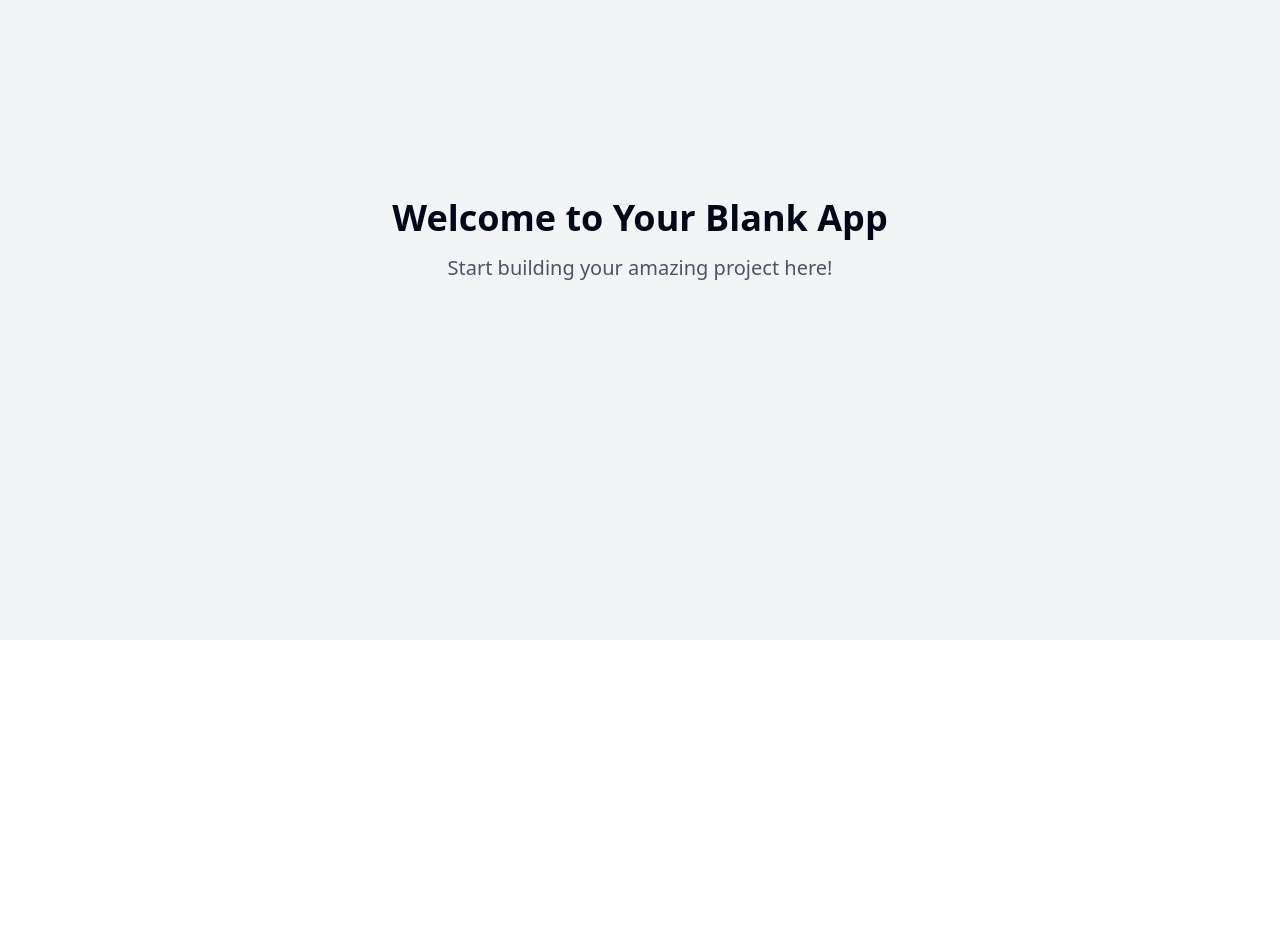
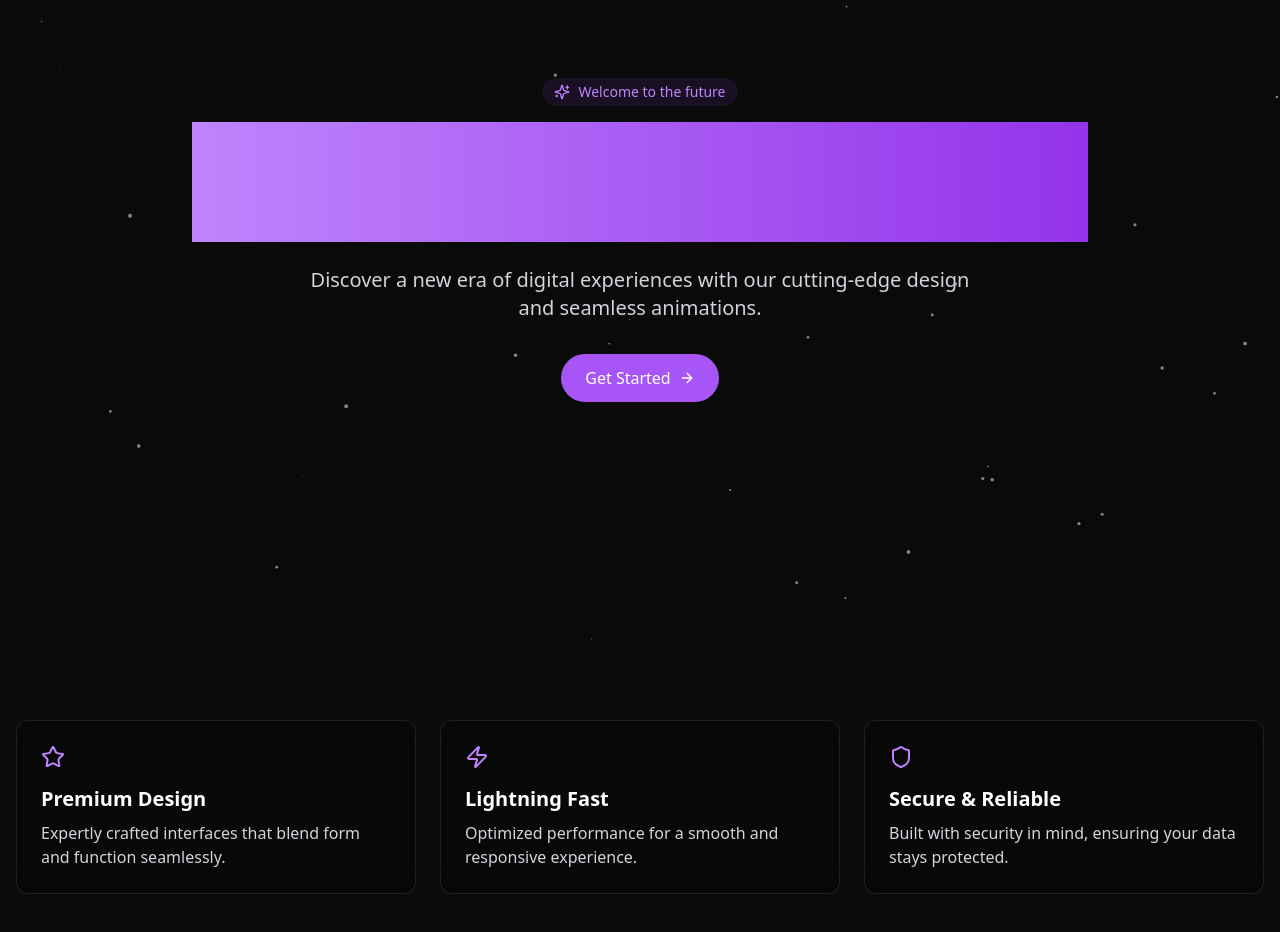
Before and after one commit to Roy9957/night, a React (Vite) app: page / in a window 1280 px wide. Shown: the part 160-1092 px from the top of the page. Before the commit the page ends 800 px from the top, so only its background shows below. Built offline with nearby package versions, Linux system fonts and the light colour scheme.

Commit message:
Implement landing page
Create a stylish and animated landing webpage with night mode.

```diff
--- a/package.json
+++ b/package.json
@@ -45,6 +45,7 @@
     "cmdk": "^1.0.0",
     "date-fns": "^3.6.0",
     "embla-carousel-react": "^8.3.0",
+    "framer-motion": "^12.4.7",
     "input-otp": "^1.2.4",
     "lucide-react": "^0.462.0",
     "next-themes": "^0.3.0",
--- /dev/null
+++ b/src/components/AnimatedCard.tsx
@@ -0,0 +1,28 @@
+
+import React from "react";
+import { motion } from "framer-motion";
+
+interface AnimatedCardProps {
+  title: string;
+  description: string;
+  icon: React.ReactNode;
+}
+
+const AnimatedCard = ({ title, description, icon }: AnimatedCardProps) => {
+  return (
+    <motion.div
+      className="glass-effect rounded-xl p-6 relative overflow-hidden group"
+      whileHover={{ scale: 1.02 }}
+      transition={{ type: "spring", stiffness: 300, damping: 20 }}
+    >
+      <div className="absolute inset-0 opacity-0 group-hover:opacity-100 bg-gradient-to-r from-purple-500/10 to-transparent transition-opacity duration-300" />
+      <div className="relative z-10">
+        <div className="mb-4 text-purple-400">{icon}</div>
+        <h3 className="text-xl font-semibold mb-2 text-white">{title}</h3>
+        <p className="text-gray-300">{description}</p>
+      </div>
+    </motion.div>
+  );
+};
+
+export default AnimatedCard;
--- /dev/null
+++ b/src/components/HeroSection.tsx
@@ -0,0 +1,54 @@
+
+import React from "react";
+import { motion } from "framer-motion";
+import { ArrowRight, Sparkles } from "lucide-react";
+
+const HeroSection = () => {
+  return (
+    <div className="relative min-h-screen flex items-center justify-center px-4">
+      <div className="text-center z-10 max-w-4xl mx-auto">
+        <motion.div
+          initial={{ opacity: 0, y: 20 }}
+          animate={{ opacity: 1, y: 0 }}
+          transition={{ duration: 0.8 }}
+        >
+          <span className="inline-flex items-center px-3 py-1 text-sm font-medium rounded-full bg-purple-500/10 text-purple-400 mb-4">
+            <Sparkles className="w-4 h-4 mr-2" />
+            Welcome to the future
+          </span>
+        </motion.div>
+
+        <motion.h1
+          className="text-4xl md:text-6xl font-bold mb-6 bg-clip-text text-transparent animated-gradient"
+          initial={{ opacity: 0, y: 20 }}
+          animate={{ opacity: 1, y: 0 }}
+          transition={{ duration: 0.8, delay: 0.2 }}
+        >
+          Experience the Next Level of Design
+        </motion.h1>
+
+        <motion.p
+          className="text-lg md:text-xl text-gray-300 mb-8 max-w-2xl mx-auto"
+          initial={{ opacity: 0, y: 20 }}
+          animate={{ opacity: 1, y: 0 }}
+          transition={{ duration: 0.8, delay: 0.4 }}
+        >
+          Discover a new era of digital experiences with our cutting-edge design and seamless animations.
+        </motion.p>
+
+        <motion.div
+          initial={{ opacity: 0, y: 20 }}
+          animate={{ opacity: 1, y: 0 }}
+          transition={{ duration: 0.8, delay: 0.6 }}
+        >
+          <button className="group px-6 py-3 rounded-full bg-purple-500 text-white font-medium inline-flex items-center hover:bg-purple-600 transition-colors">
+            Get Started
+            <ArrowRight className="w-4 h-4 ml-2 group-hover:translate-x-1 transition-transform" />
+          </button>
+        </motion.div>
+      </div>
+    </div>
+  );
+};
+
+export default HeroSection;
--- /dev/null
+++ b/src/components/ParticleBackground.tsx
@@ -0,0 +1,77 @@
+
+import React, { useEffect, useRef } from "react";
+
+const ParticleBackground = () => {
+  const canvasRef = useRef<HTMLCanvasElement>(null);
+
+  useEffect(() => {
+    const canvas = canvasRef.current;
+    if (!canvas) return;
+
+    const ctx = canvas.getContext("2d");
+    if (!ctx) return;
+
+    canvas.width = window.innerWidth;
+    canvas.height = window.innerHeight;
+
+    const particles: Array<{
+      x: number;
+      y: number;
+      radius: number;
+      dx: number;
+      dy: number;
+    }> = [];
+
+    // Create particles
+    for (let i = 0; i < 50; i++) {
+      const radius = Math.random() * 2;
+      particles.push({
+        x: Math.random() * canvas.width,
+        y: Math.random() * canvas.height,
+        radius,
+        dx: (Math.random() - 0.5) * 0.5,
+        dy: (Math.random() - 0.5) * 0.5,
+      });
+    }
+
+    const animate = () => {
+      requestAnimationFrame(animate);
+      ctx.clearRect(0, 0, canvas.width, canvas.height);
+
+      particles.forEach((particle) => {
+        ctx.beginPath();
+        ctx.arc(particle.x, particle.y, particle.radius, 0, Math.PI * 2);
+        ctx.fillStyle = "rgba(255, 255, 255, 0.5)";
+        ctx.fill();
+
+        // Update position
+        particle.x += particle.dx;
+        particle.y += particle.dy;
+
+        // Bounce off walls
+        if (particle.x < 0 || particle.x > canvas.width) particle.dx *= -1;
+        if (particle.y < 0 || particle.y > canvas.height) particle.dy *= -1;
+      });
+    };
+
+    animate();
+
+    const handleResize = () => {
+      canvas.width = window.innerWidth;
+      canvas.height = window.innerHeight;
+    };
+
+    window.addEventListener("resize", handleResize);
+    return () => window.removeEventListener("resize", handleResize);
+  }, []);
+
+  return (
+    <canvas
+      ref={canvasRef}
+      className="fixed inset-0 pointer-events-none z-0"
+      style={{ background: "transparent" }}
+    />
+  );
+};
+
+export default ParticleBackground;
--- a/src/index.css
+++ b/src/index.css
@@ -1,101 +1,77 @@
+
 @tailwind base;
 @tailwind components;
 @tailwind utilities;
 
 @layer base {
   :root {
-    --background: 0 0% 100%;
-    --foreground: 222.2 84% 4.9%;
-
-    --card: 0 0% 100%;
-    --card-foreground: 222.2 84% 4.9%;
-
-    --popover: 0 0% 100%;
-    --popover-foreground: 222.2 84% 4.9%;
-
-    --primary: 222.2 47.4% 11.2%;
-    --primary-foreground: 210 40% 98%;
-
-    --secondary: 210 40% 96.1%;
-    --secondary-foreground: 222.2 47.4% 11.2%;
-
-    --muted: 210 40% 96.1%;
-    --muted-foreground: 215.4 16.3% 46.9%;
-
-    --accent: 210 40% 96.1%;
-    --accent-foreground: 222.2 47.4% 11.2%;
-
-    --destructive: 0 84.2% 60.2%;
-    --destructive-foreground: 210 40% 98%;
-
-    --border: 214.3 31.8% 91.4%;
-    --input: 214.3 31.8% 91.4%;
-    --ring: 222.2 84% 4.9%;
-
-    --radius: 0.5rem;
-
-    --sidebar-background: 0 0% 98%;
-
-    --sidebar-foreground: 240 5.3% 26.1%;
-
-    --sidebar-primary: 240 5.9% 10%;
-
-    --sidebar-primary-foreground: 0 0% 98%;
-
-    --sidebar-accent: 240 4.8% 95.9%;
-
-    --sidebar-accent-foreground: 240 5.9% 10%;
-
-    --sidebar-border: 220 13% 91%;
-
-    --sidebar-ring: 217.2 91.2% 59.8%;
-  }
-
-  .dark {
-    --background: 222.2 84% 4.9%;
-    --foreground: 210 40% 98%;
-
-    --card: 222.2 84% 4.9%;
-    --card-foreground: 210 40% 98%;
-
-    --popover: 222.2 84% 4.9%;
-    --popover-foreground: 210 40% 98%;
-
-    --primary: 210 40% 98%;
-    --primary-foreground: 222.2 47.4% 11.2%;
-
-    --secondary: 217.2 32.6% 17.5%;
-    --secondary-foreground: 210 40% 98%;
-
-    --muted: 217.2 32.6% 17.5%;
-    --muted-foreground: 215 20.2% 65.1%;
-
-    --accent: 217.2 32.6% 17.5%;
-    --accent-foreground: 210 40% 98%;
-
+    --background: 240 10% 3.9%;
+    --foreground: 0 0% 98%;
+    --card: 240 10% 3.9%;
+    --card-foreground: 0 0% 98%;
+    --popover: 240 10% 3.9%;
+    --popover-foreground: 0 0% 98%;
+    --primary: 262.1 83.3% 57.8%;
+    --primary-foreground: 210 20% 98%;
+    --secondary: 240 3.7% 15.9%;
+    --secondary-foreground: 0 0% 98%;
+    --muted: 240 3.7% 15.9%;
+    --muted-foreground: 240 5% 64.9%;
+    --accent: 240 3.7% 15.9%;
+    --accent-foreground: 0 0% 98%;
     --destructive: 0 62.8% 30.6%;
-    --destructive-foreground: 210 40% 98%;
-
-    --border: 217.2 32.6% 17.5%;
-    --input: 217.2 32.6% 17.5%;
-    --ring: 212.7 26.8% 83.9%;
-    --sidebar-background: 240 5.9% 10%;
-    --sidebar-foreground: 240 4.8% 95.9%;
-    --sidebar-primary: 224.3 76.3% 48%;
-    --sidebar-primary-foreground: 0 0% 100%;
-    --sidebar-accent: 240 3.7% 15.9%;
-    --sidebar-accent-foreground: 240 4.8% 95.9%;
-    --sidebar-border: 240 3.7% 15.9%;
-    --sidebar-ring: 217.2 91.2% 59.8%;
+    --destructive-foreground: 0 0% 98%;
+    --border: 240 3.7% 15.9%;
+    --input: 240 3.7% 15.9%;
+    --ring: 240 4.9% 83.9%;
+    --radius: 1rem;
   }
 }
 
-@layer base {
-  * {
-    @apply border-border;
+@layer utilities {
+  .text-balance {
+    text-wrap: balance;
   }
 
-  body {
-    @apply bg-background text-foreground;
+  .glass-effect {
+    @apply bg-black/20 backdrop-blur-lg border border-white/10;
+  }
+
+  .animated-gradient {
+    background: linear-gradient(
+      to right,
+      theme(colors.purple.400),
+      theme(colors.purple.600),
+      theme(colors.purple.400)
+    );
+    background-size: 200%;
+    animation: background-shine 2s linear infinite;
   }
 }
+
+.stars {
+  position: fixed;
+  top: 0;
+  left: 0;
+  width: 100%;
+  height: 100%;
+  pointer-events: none;
+  z-index: 0;
+}
+
+/* Add animation for fade-in elements */
+.fade-in {
+  animation: fadeIn 0.5s ease-out forwards;
+  opacity: 0;
+}
+
+@keyframes fadeIn {
+  from {
+    opacity: 0;
+    transform: translateY(20px);
+  }
+  to {
+    opacity: 1;
+    transform: translateY(0);
+  }
+}
--- a/src/pages/Index.tsx
+++ b/src/pages/Index.tsx
@@ -1,12 +1,56 @@
-// Update this page (the content is just a fallback if you fail to update the page)
+
+import React from "react";
+import { Star, Zap, Shield } from "lucide-react";
+import { motion } from "framer-motion";
+import ParticleBackground from "@/components/ParticleBackground";
+import AnimatedCard from "@/components/AnimatedCard";
+import HeroSection from "@/components/HeroSection";
 
 const Index = () => {
+  const features = [
+    {
+      icon: <Star className="w-6 h-6" />,
+      title: "Premium Design",
+      description: "Expertly crafted interfaces that blend form and function seamlessly."
+    },
+    {
+      icon: <Zap className="w-6 h-6" />,
+      title: "Lightning Fast",
+      description: "Optimized performance for a smooth and responsive experience."
+    },
+    {
+      icon: <Shield className="w-6 h-6" />,
+      title: "Secure & Reliable",
+      description: "Built with security in mind, ensuring your data stays protected."
+    }
+  ];
+
   return (
-    <div className="min-h-screen flex items-center justify-center bg-gray-100">
-      <div className="text-center">
-        <h1 className="text-4xl font-bold mb-4">Welcome to Your Blank App</h1>
-        <p className="text-xl text-gray-600">Start building your amazing project here!</p>
-      </div>
+    <div className="min-h-screen bg-[#0A0A0B] text-white overflow-hidden">
+      <ParticleBackground />
+
+      <main className="relative z-10">
+        <HeroSection />
+
+        <motion.section
+          className="container mx-auto px-4 py-20"
+          initial={{ opacity: 0 }}
+          whileInView={{ opacity: 1 }}
+          transition={{ duration: 0.8 }}
+          viewport={{ once: true }}
+        >
+          <div className="grid grid-cols-1 md:grid-cols-3 gap-6">
+            {features.map((feature, index) => (
+              <AnimatedCard
+                key={index}
+                icon={feature.icon}
+                title={feature.title}
+                description={feature.description}
+              />
+            ))}
+          </div>
+        </motion.section>
+      </main>
     </div>
   );
 };
--- a/tailwind.config.ts
+++ b/tailwind.config.ts
@@ -1,96 +1,89 @@
+
 import type { Config } from "tailwindcss";
 
 export default {
   darkMode: ["class"],
-	content: [
-		"./pages/**/*.{ts,tsx}",
-		"./components/**/*.{ts,tsx}",
-		"./app/**/*.{ts,tsx}",
-		"./src/**/*.{ts,tsx}",
-	],
+  content: ["./src/**/*.{ts,tsx}"],
   prefix: "",
   theme: {
     container: {
       center: true,
-			padding: '2rem',
+      padding: "2rem",
       screens: {
-				'2xl': '1400px'
-			}
+        "2xl": "1400px",
+      },
     },
     extend: {
       colors: {
-				border: 'hsl(var(--border))',
-				input: 'hsl(var(--input))',
-				ring: 'hsl(var(--ring))',
-				background: 'hsl(var(--background))',
-				foreground: 'hsl(var(--foreground))',
+        border: "hsl(var(--border))",
+        input: "hsl(var(--input))",
+        ring: "hsl(var(--ring))",
+        background: "hsl(var(--background))",
+        foreground: "hsl(var(--foreground))",
         primary: {
-					DEFAULT: 'hsl(var(--primary))',
-					foreground: 'hsl(var(--primary-foreground))'
+          DEFAULT: "hsl(var(--primary))",
+          foreground: "hsl(var(--primary-foreground))",
         },
         secondary: {
-					DEFAULT: 'hsl(var(--secondary))',
-					foreground: 'hsl(var(--secondary-foreground))'
+          DEFAULT: "hsl(var(--secondary))",
+          foreground: "hsl(var(--secondary-foreground))",
         },
         destructive: {
-					DEFAULT: 'hsl(var(--destructive))',
-					foreground: 'hsl(var(--destructive-foreground))'
+          DEFAULT: "hsl(var(--destructive))",
+          foreground: "hsl(var(--destructive-foreground))",
         },
         muted: {
-					DEFAULT: 'hsl(var(--muted))',
-					foreground: 'hsl(var(--muted-foreground))'
+          DEFAULT: "hsl(var(--muted))",
+          foreground: "hsl(var(--muted-foreground))",
         },
         accent: {
-					DEFAULT: 'hsl(var(--accent))',
-					foreground: 'hsl(var(--accent-foreground))'
+          DEFAULT: "hsl(var(--accent))",
+          foreground: "hsl(var(--accent-foreground))",
         },
         popover: {
-					DEFAULT: 'hsl(var(--popover))',
-					foreground: 'hsl(var(--popover-foreground))'
+          DEFAULT: "hsl(var(--popover))",
+          foreground: "hsl(var(--popover-foreground))",
         },
         card: {
-					DEFAULT: 'hsl(var(--card))',
-					foreground: 'hsl(var(--card-foreground))'
+          DEFAULT: "hsl(var(--card))",
+          foreground: "hsl(var(--card-foreground))",
         },
-				sidebar: {
-					DEFAULT: 'hsl(var(--sidebar-background))',
-					foreground: 'hsl(var(--sidebar-foreground))',
-					primary: 'hsl(var(--sidebar-primary))',
-					'primary-foreground': 'hsl(var(--sidebar-primary-foreground))',
-					accent: 'hsl(var(--sidebar-accent))',
-					'accent-foreground': 'hsl(var(--sidebar-accent-foreground))',
-					border: 'hsl(var(--sidebar-border))',
-					ring: 'hsl(var(--sidebar-ring))'
-				}
       },
       borderRadius: {
-				lg: 'var(--radius)',
-				md: 'calc(var(--radius) - 2px)',
-				sm: 'calc(var(--radius) - 4px)'
+        lg: "var(--radius)",
+        md: "calc(var(--radius) - 2px)",
+        sm: "calc(var(--radius) - 4px)",
       },
       keyframes: {
-				'accordion-down': {
-					from: {
-						height: '0'
+        "accordion-down": {
+          from: { height: "0" },
+          to: { height: "var(--radix-accordion-content-height)" },
         },
-					to: {
-						height: 'var(--radix-accordion-content-height)'
-					}
+        "accordion-up": {
+          from: { height: "var(--radix-accordion-content-height)" },
+          to: { height: "0" },
         },
-				'accordion-up': {
-					from: {
-						height: 'var(--radix-accordion-content-height)'
+        float: {
+          "0%, 100%": { transform: "translateY(0)" },
+          "50%": { transform: "translateY(-10px)" },
         },
-					to: {
-						height: '0'
-					}
-				}
+        "text-shimmer": {
+          from: { backgroundPosition: "0 0" },
+          to: { backgroundPosition: "-200% 0" },
+        },
+        "background-shine": {
+          from: { backgroundPosition: "0 0" },
+          to: { backgroundPosition: "-200% 0" },
+        },
       },
       animation: {
-				'accordion-down': 'accordion-down 0.2s ease-out',
-				'accordion-up': 'accordion-up 0.2s ease-out'
-			}
-		}
+        "accordion-down": "accordion-down 0.2s ease-out",
+        "accordion-up": "accordion-up 0.2s ease-out",
+        float: "float 6s ease-in-out infinite",
+        "text-shimmer": "text-shimmer 2s ease-out infinite",
+        "background-shine": "background-shine 2s linear infinite",
+      },
+    },
   },
   plugins: [require("tailwindcss-animate")],
 } satisfies Config;
```
Also changed, not shown: 1 other file (tests, documents, lock files or other folders). Lines whose indentation alone changed are shown as unchanged.
